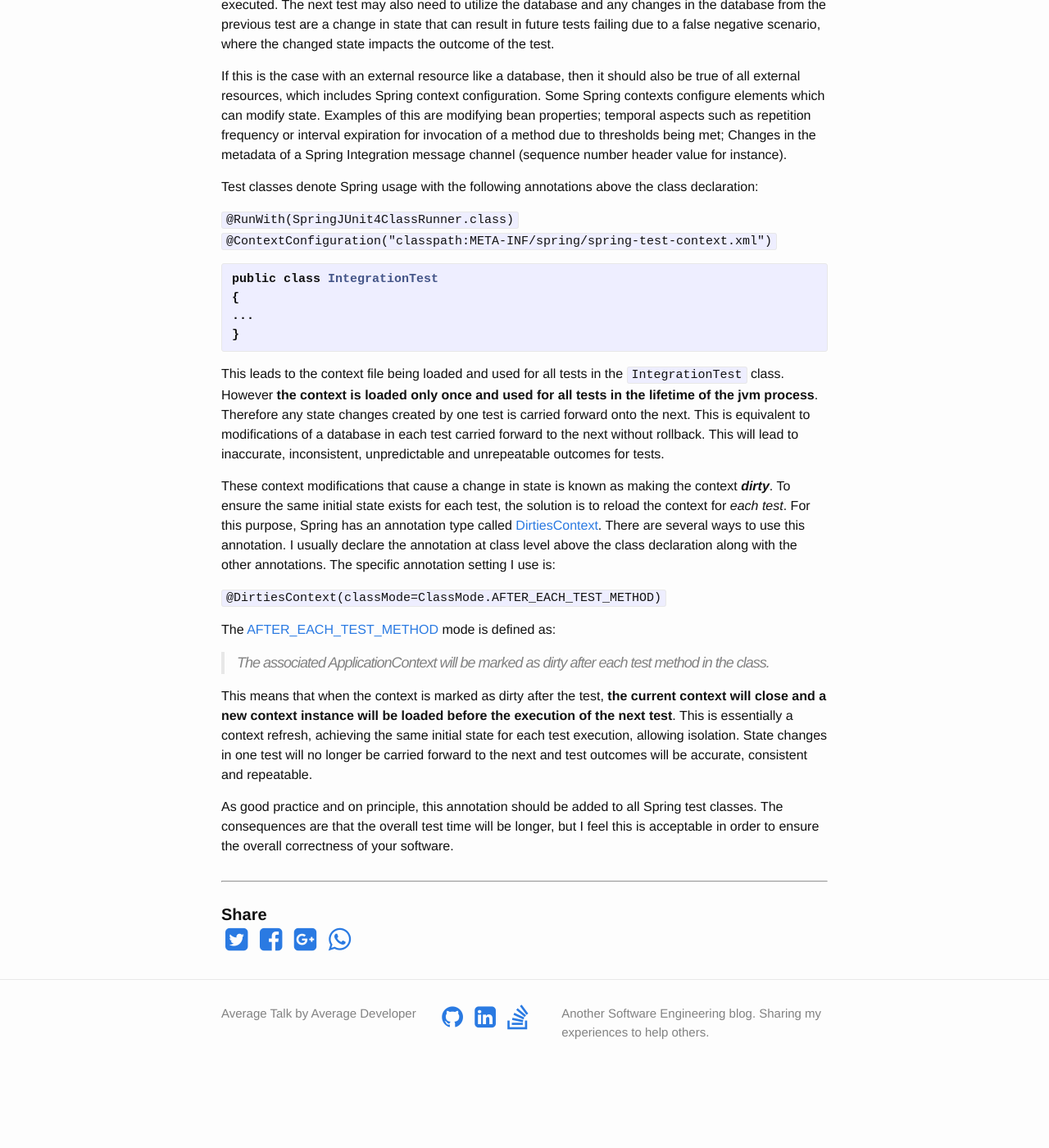
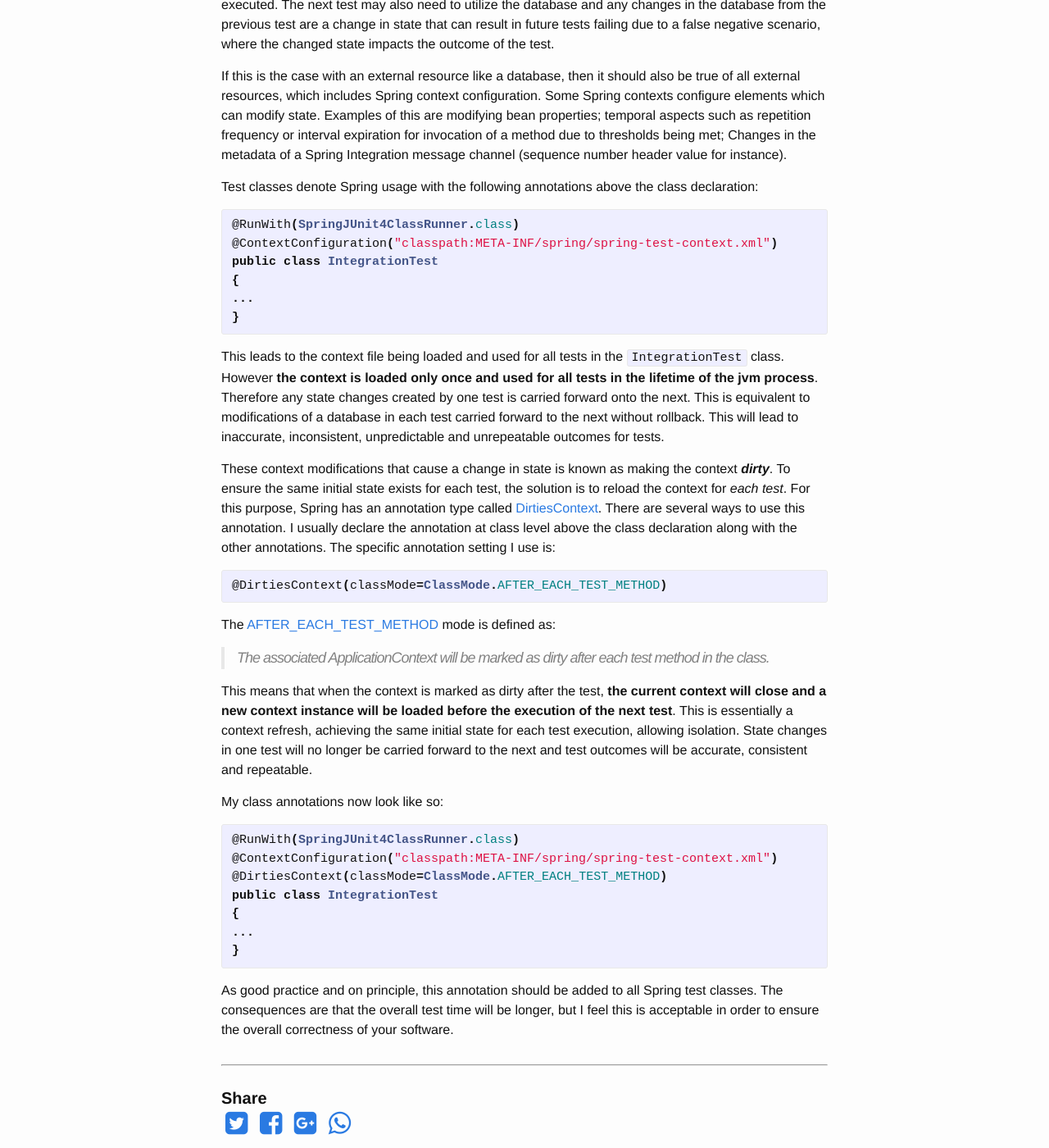
Before and after one commit to hakanozbay/hakanozbay.github.io, a Jekyll site: the page built from _posts/2017-02-25-spring-clean-integration-test.md, in a window 1280 px wide and 1400 px high, scrolled down 461 px. Shown: the whole window at 82% size. Built offline with Jekyll 4.4.1, drawn with Linux system fonts in a browser that asks for light colours; before the commit the page ends 1791 px from its top, so only the background shows below that.

Commit message:
update config.yml to excplicitly specify kramdown as the markdown flavour
update the spring clean integration test article to enhance syntax highlight and add additiona highlight block

````diff
--- a/_config.yml
+++ b/_config.yml
@@ -10,4 +10,4 @@ linkedin_username: hakanozbay
 stackoverflow_username: hakanozbay
 stackoverflow_usernumber: 551416
 # Build settings
-#markdown: kramdown
+markdown: kramdown
--- a/_posts/2017-02-25-spring-clean-integration-test.md
+++ b/_posts/2017-02-25-spring-clean-integration-test.md
@@ -12,9 +12,9 @@ If this is the case with an external resource like a database, then it should al
 
 Test classes denote Spring usage with the following annotations above the class declaration:
 
-`@RunWith(SpringJUnit4ClassRunner.class)`
-`@ContextConfiguration("classpath:META-INF/spring/spring-test-context.xml")`
 {% highlight java %}
+@RunWith(SpringJUnit4ClassRunner.class)
+@ContextConfiguration("classpath:META-INF/spring/spring-test-context.xml")
 public class IntegrationTest
 {
 ...
@@ -25,7 +25,9 @@ This leads to the context file being loaded and used for all tests in the `Integ
 
 These context modifications that cause a change in state is known as making the context ***dirty***. To ensure the same initial state exists for each test, the solution is to reload the context for *each test*. For this purpose, Spring has an annotation type called [DirtiesContext][]. There are several ways to use this annotation. I usually declare the annotation at class level above the class declaration along with the other annotations. The specific annotation setting I use is:
 
-```@DirtiesContext(classMode=ClassMode.AFTER_EACH_TEST_METHOD)```
+{% highlight java %}
+@DirtiesContext(classMode=ClassMode.AFTER_EACH_TEST_METHOD)
+{% endhighlight %}
 
 The [AFTER_EACH_TEST_METHOD][afterEachTestMethod] mode is defined as:
 
@@ -34,6 +36,18 @@ The associated ApplicationContext will be marked as dirty after each test method
 
 This means that when the context is marked as dirty after the test, **the current context will close and a new context instance will be loaded before the execution of the next test**. This is essentially a context refresh, achieving the same initial state for each test execution, allowing isolation. State changes in one test will no longer be carried forward to the next and test outcomes will be accurate, consistent and repeatable.
 
+My class annotations now look like so:
+
+{% highlight java %}
+@RunWith(SpringJUnit4ClassRunner.class)
+@ContextConfiguration("classpath:META-INF/spring/spring-test-context.xml")
+@DirtiesContext(classMode=ClassMode.AFTER_EACH_TEST_METHOD)
+public class IntegrationTest
+{
+...
+}
+{% endhighlight %}
+
 As good practice and on principle, this annotation should be added to all Spring test classes. The consequences are that the overall test time will be longer, but I feel this is acceptable in order to ensure the overall correctness of your software.
 
 [IoC]: https://en.wikipedia.org/wiki/Inversion_of_control
````
